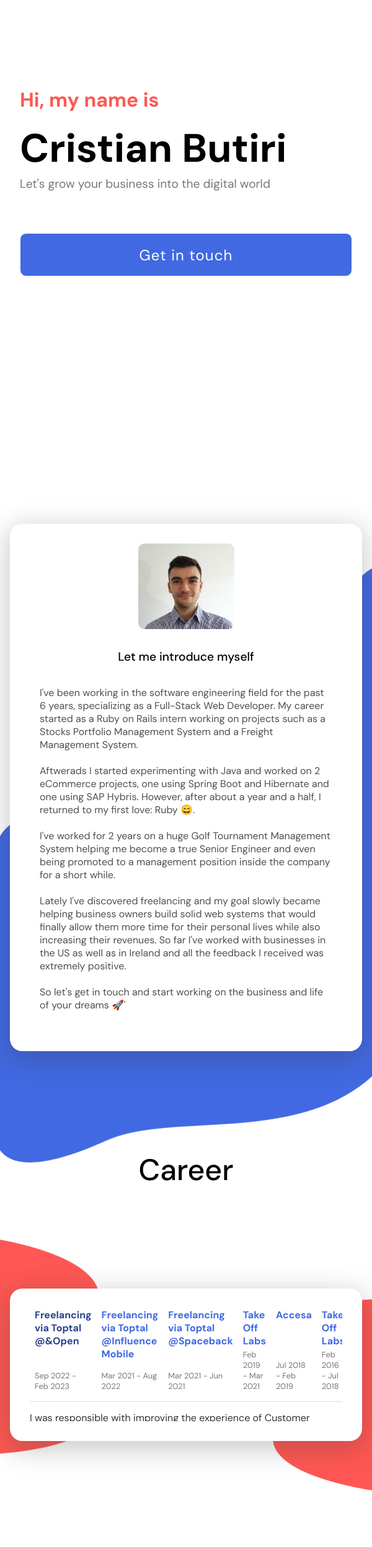
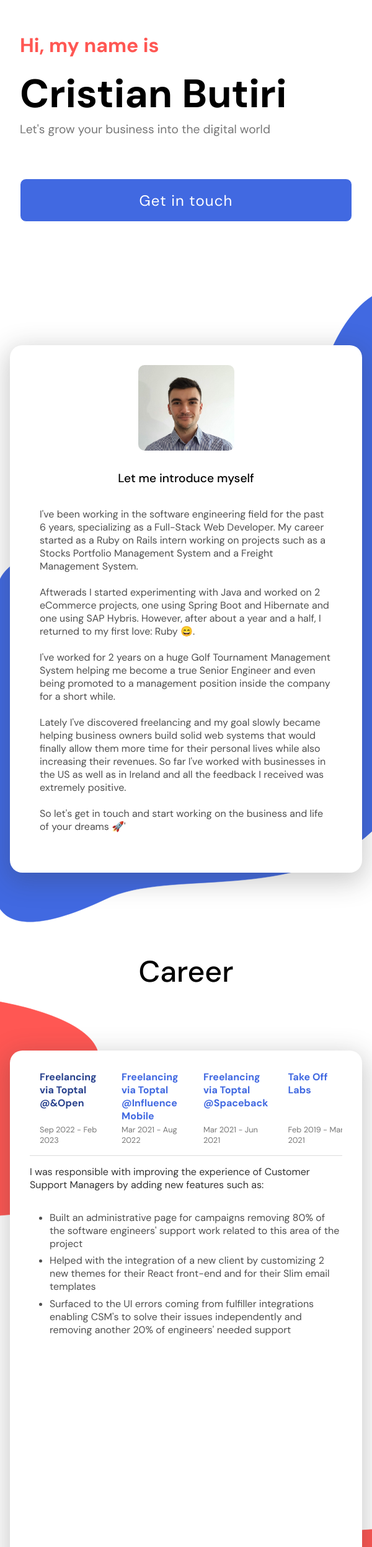
Before and after one commit to butiricristian/personal-website, a Next.js app: page / in a window 600 px wide. Shown: the part 115-2611 px from the top of the page at 62% size. Built offline with nearby package versions, Linux system fonts and the light colour scheme.

Commit message:
Some responsiveness fixes

```diff
--- a/components/sections/CareerSection.js
+++ b/components/sections/CareerSection.js
@@ -100,7 +100,7 @@ export default function CareerSection() {
   };
 
   const jobDescriptionMapper = (job, index) => {
-    const translate = `${(index - crtIndex) * 500}px`;
+    const translate = `${(index - crtIndex) * 200}vh`;
     const duration = 0.8
 
     return (
--- a/styles/About.module.css
+++ b/styles/About.module.css
@@ -23,7 +23,7 @@
   bottom: -100px;
   right: 0;
   min-width: 100%;
-  height: 120vh;
+  height: 100%;
 }
 
 .cardTitle {
@@ -41,6 +41,7 @@
 @media only screen and (max-width: 600px) {
   .container {
     padding: 0 1rem;
+    margin-top: 0;
   }
 
   .content {
@@ -55,6 +56,10 @@
 
   .content {
     padding: 2rem 1rem;
+  }
+
+  .graphics1 {
+    bottom: 0;
   }
 }
 
@@ -74,6 +79,6 @@
 
 @media only screen and (min-width: 992px) {
   .graphics1 {
-    height: 1200px;
+    height: 1300px;
   }
 }
--- a/styles/Career.module.css
+++ b/styles/Career.module.css
@@ -112,6 +112,7 @@
     height: 1px;
     width: 100%;
     background-color: var(--ligh-gray);
+    z-index: 10;
   }
 
   .leftColumn {
@@ -128,10 +129,11 @@
   .rightColumn {
     width: 100%;
     padding: 1rem 0;
+    min-height: 100vh;
   }
 
   .jobContainer {
-    margin: 0 0.5rem;
+    margin: 0 1rem;
     display: flex;
     flex-direction: column;
     justify-content: center;
@@ -139,11 +141,18 @@
 
   .jobTitle {
     flex-grow: 1;
+    min-width: 100px;
+  }
+
+  .sectionTitle {
+    margin: 5rem 0 1rem;
   }
 }
 
 @media only screen and (max-width: 992px) {
-
+  .sectionTitle {
+    margin: 3rem 0 1rem;
+  }
 }
 
 .descriptionContainer {
--- a/styles/Footer.module.css
+++ b/styles/Footer.module.css
@@ -55,9 +55,13 @@
 }
 
 @media only screen and (max-width: 600px) {
+  .container {
+    min-height: 70vh;
+  }
+
   .content h1 {
-    margin: 10rem 0 3rem;
-    font-size: 3.5rem;
+    margin: 2rem 0 3rem;
+    font-size: 3rem;
   }
 
   .social {
@@ -78,8 +82,8 @@
   }
 
   .graphics8 {
-    height: 120vh;
-    min-height: 60rem;
+    height: 70vh;
+    min-height: 55rem;
   }
 }
 
@@ -89,7 +93,7 @@
   }
 
   .content h1 {
-    margin: 10rem 0 3rem;
+    margin: 3rem 0;
     font-size: 3.5rem;
   }
 
@@ -104,7 +108,7 @@
   }
 
   .content h1 {
-    margin: 10rem 0 3rem;
+    margin: 5rem 0 3rem;
     font-size: 3.5rem;
   }
 
--- a/styles/Home.module.css
+++ b/styles/Home.module.css
@@ -15,6 +15,7 @@
   padding: 0 2rem;
   justify-content: center;
   position: relative;
+  margin-top: 2rem;
 }
 
 .rightColumn, .leftColumn {
@@ -44,6 +45,12 @@
   display: none;
 }
 
+@media only screen and (max-width: 768px) {
+  .twoColumns {
+    min-height: 70vh;
+  }
+}
+
 @media only screen and (min-width: 992px) {
   .twoColumns {
     min-height: 720px;
--- a/styles/Projects.module.css
+++ b/styles/Projects.module.css
@@ -71,6 +71,7 @@
 @media only screen and (max-width: 600px) {
   .twoColumns {
     flex-direction: column;
+    margin: 1rem 0;
   }
 
   .imageColumn {
@@ -100,6 +101,7 @@
 @media only screen and (min-width: 600px) {
   .twoColumns {
     flex-direction: column;
+    margin: 1rem 0;
   }
 
   .imageColumn {
```
Also changed, not shown: public/tools/Macbook.svg.
